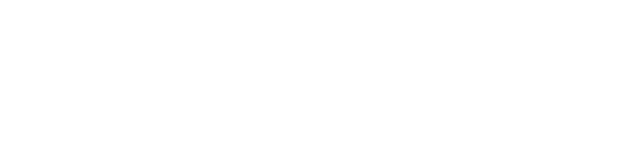
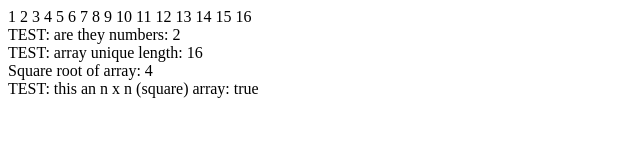
Before and after one commit to DaveEveritt/magic-square, a plain HTML site: page index.html in a window 1280 px wide. Shown: the whole page, without its empty margins (0-640 px from the left). Drawn offline with Linux system fonts and the light colour scheme.

Commit message:
Duplicated console messages in DOM

```diff
--- a/index.html
+++ b/index.html
@@ -5,6 +5,8 @@
   <title>Magic square</title>
 </head>
 <body>
+  <div id="outputs"></div>
+  <script src="js/dom.js"></script>
   <script src="js/square-test.js"></script>
 </body>
 </html>
--- /dev/null
+++ b/js/dom.js
@@ -0,0 +1,7 @@
+"use strict";
+
+function printOutput(toprint) {
+  let output = document.getElementById("outputs");
+  output.innerHTML = toprint;
+  // console.log(output);
+}
--- a/js/square-test.js
+++ b/js/square-test.js
@@ -5,21 +5,29 @@
 
   let dataString = "1 2 3 4 5 6 7 8 9 10 11 12 13 14 15 16";
   console.log(dataString);
+  let outputToPrint = `${dataString}<br>`
 
   // 1. split string into an array of numbers
   let dataArray = dataString.split(' ').map(Number);
   // mathematical operations on an array element confirms they're numbers
+  // TODO: return true instead
   console.log( `TEST: are they numbers: ${dataArray[0] + 1}` );
+  outputToPrint += `TEST: are they numbers: ${dataArray[0] + 1}<br>`;
 
   // 2. remove duplicates and get length
   let dataArrayUndup = [...new Set(dataArray)];
   console.log( `TEST: array unique length: ${dataArrayUndup.length}` );
+  outputToPrint += `TEST: array unique length: ${dataArrayUndup.length}<br>`
 
   // 3. Is this an n x n (square) array
   // TEST true if square root of length is an integer
   let order = Math.sqrt(dataArrayUndup.length);
   console.log(`Square root of array: ${order}`);
+  outputToPrint += `Square root of array: ${order}<br>`
   let isInteger = (dataArrayUndup.length % order == 0);
   console.log( `TEST: this an n x n (square) array: ${isInteger}` );
+  outputToPrint += `TEST: this an n x n (square) array: ${isInteger}<br>`;
+
+  printOutput(outputToPrint);
 
 })();
```
Also changed, not shown: 1 other file.
